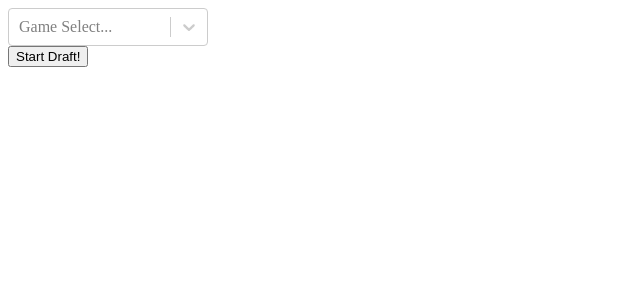
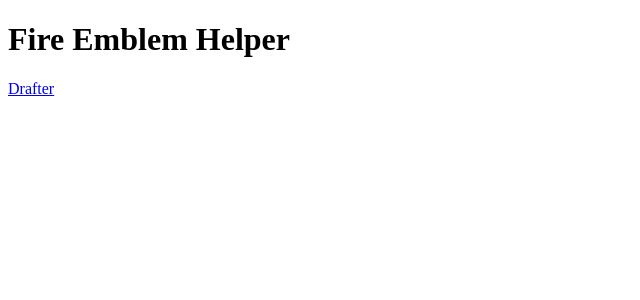
Before and after one commit to JazzFiend/FireEmblemDrafter, a React app: page / in a window 1280 px wide. Shown: the top 300 px of the page, without its empty margins (0-640 px from the left). Built offline with nearby package versions, Linux system fonts and the light colour scheme.

Commit message:
Add landing page and make dedicated draft page

```diff
--- a/package.json
+++ b/package.json
@@ -27,6 +27,7 @@
     "react": "^16.8.6",
     "react-dom": "^16.8.6",
     "react-redux": "^7.2.4",
+    "react-router-dom": "^5.3.0",
     "react-select": "^4.2.1",
     "readline-sync": "^1.4.9",
     "redux-mock-store": "^1.5.4"
--- /dev/null
+++ b/src/App.jsx
@@ -0,0 +1,29 @@
+import React from 'react';
+import { Link } from 'react-router-dom';
+import { Provider } from 'react-redux';
+import FireEmblemDrafterController from './controllers/FireEmblemDrafterController';
+import gameInfo from './reference/gameInfo';
+import store from './app/store';
+
+const Homepage = () => (
+  <div>
+    <h1>Fire Emblem Helper </h1>
+    <Link to="/draft">Drafter</Link>
+  </div>
+);
+
+const DraftPage = () => (
+  <div>
+    <Link to="/">Homepage</Link>
+    <Provider store={store}>
+      <FireEmblemDrafterController
+        randomizePicks
+        gameInfo={gameInfo}
+      />
+    </Provider>
+  </div>
+);
+
+export {
+  Homepage, DraftPage,
+};
--- a/src/index.jsx
+++ b/src/index.jsx
@@ -1,16 +1,14 @@
 import React from 'react';
 import ReactDOM from 'react-dom';
-import { Provider } from 'react-redux';
-import FireEmblemDrafterController from './controllers/FireEmblemDrafterController';
-import gameInfo from './reference/gameInfo';
-import store from './app/store';
+import { BrowserRouter as Router, Switch, Route } from 'react-router-dom';
+import { Homepage, DraftPage } from './App';
 
 ReactDOM.render(
-  <Provider store={store}>
-    <FireEmblemDrafterController
-      randomizePicks
-      gameInfo={gameInfo}
-    />
-  </Provider>,
+  <Router>
+    <Switch>
+      <Route exact path="/" component={Homepage} />
+      <Route exact path="/draft" component={DraftPage} />
+    </Switch>
+  </Router>,
   document.getElementById('root'),
 );
```
Also changed, not shown: 1 other file (tests, documents, lock files or other folders).
